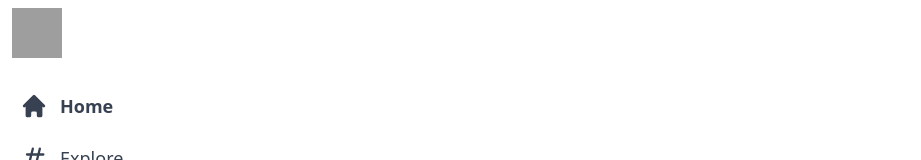
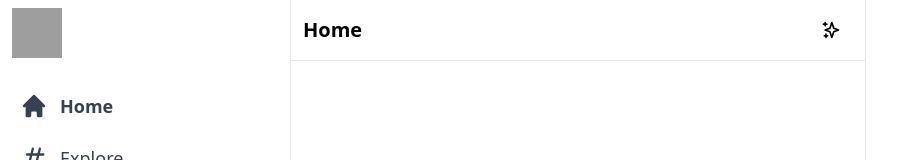
Before and after one commit to iamajraj/twitter-clone, a Next.js app: page / in a window 1280 px wide. Shown: the top 160 px of the page, without its empty margins (0-921 px from the left). Built offline with nearby package versions, Linux system fonts and the light colour scheme; grey boxes are pictures that could not be loaded.

Commit message:
feed component created and its header

```diff
--- /dev/null
+++ b/components/Feed.js
@@ -0,0 +1,14 @@
+import { SparklesIcon } from '@heroicons/react/outline';
+
+export default function Feed() {
+  return (
+    <div className="xl:ml-[290px] border-x border-gray-200 xl:min-w-[576px] sm:ml-[73px] flex-grow max-w-xl">
+      <div className="flex items-center justify-between py-2 px-3 sticky top-0 border-b bg-white z-50 border-gray-200">
+        <h2 className="text-lg sm:text-xl font-bold cursor-pointer">Home</h2>
+        <div className="hoverEffect">
+          <SparklesIcon className="h-5" />
+        </div>
+      </div>
+    </div>
+  );
+}
--- a/pages/index.js
+++ b/pages/index.js
@@ -1,4 +1,5 @@
 import Head from 'next/head';
+import Feed from '../components/Feed';
 import Sidebar from '../components/Sidebar';
 
 export default function Home() {
@@ -15,6 +16,7 @@ export default function Home() {
         <Sidebar />
 
         {/* Feed */}
+        <Feed />
 
         {/* Widgets */}
 
```
